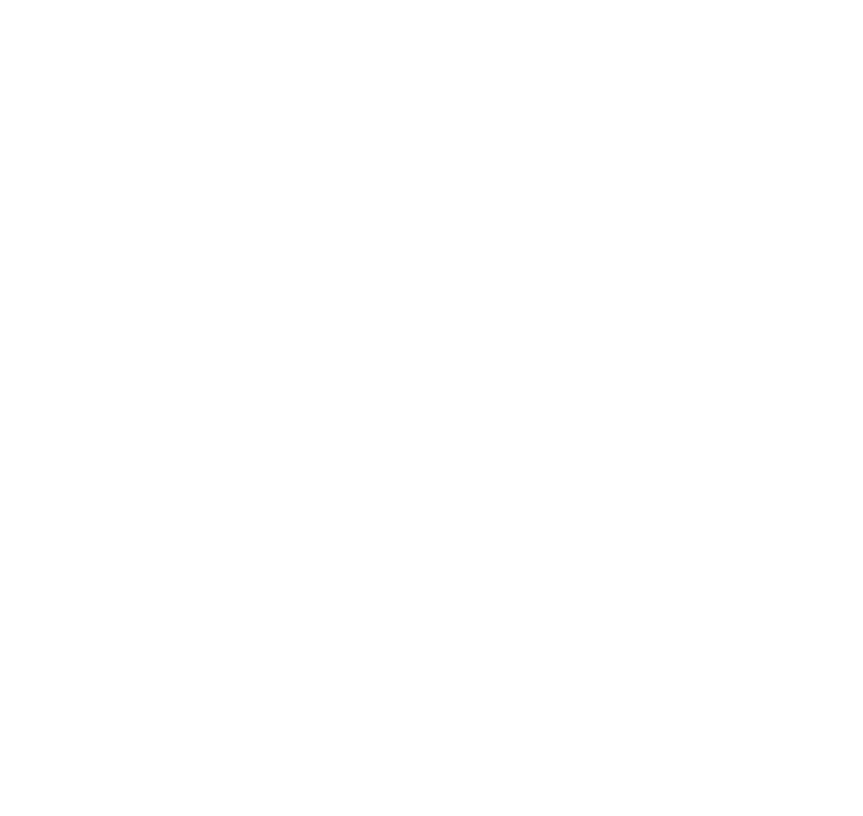
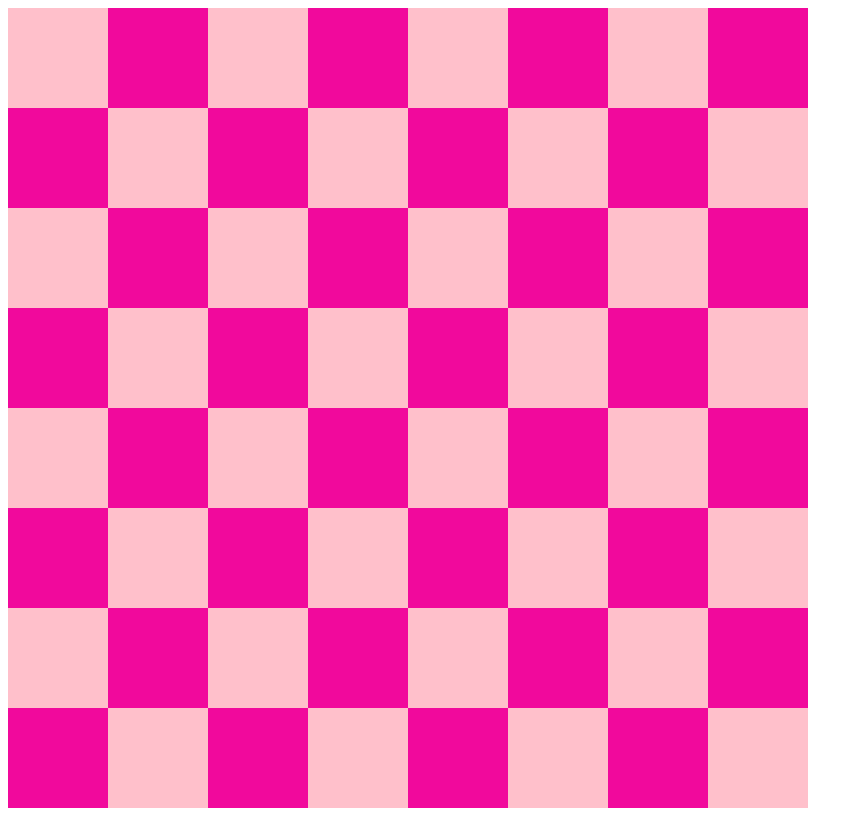
Before and after one commit to marciprescott/htmlcss, a plain HTML site: page 10.0 Display Grid/index.html in a window 1280 px wide. Shown: the whole page, without its empty margins (0-863 px from the left). Drawn offline with Linux system fonts and the light colour scheme.

Commit message:
added up to 10.0

```diff
--- a/10.0 Display Grid/index.html
+++ b/10.0 Display Grid/index.html
@@ -7,6 +7,22 @@
     /* Write your code here */
     /* Each square should be 100px by 100px */
     /* My colours for white: #f0d9b5, black: #b58863 */
+    .container{
+      width: 800px;
+      display: grid;
+       grid-template-columns: 1fr 1fr 1fr 1fr 1fr 1fr 1fr 1fr;
+  grid-template-rows: 1fr 1fr 1fr 1fr 1fr 1fr 1fr 1fr;
+    }
+    .white{
+      width: 100px;
+      height: 100px;
+      background-color: pink;
+    }
+    .black{
+      width: 100px;
+      height: 100px;
+      background-color: rgb(241, 9, 156);
+    }
   </style>
 </head>
 
```
